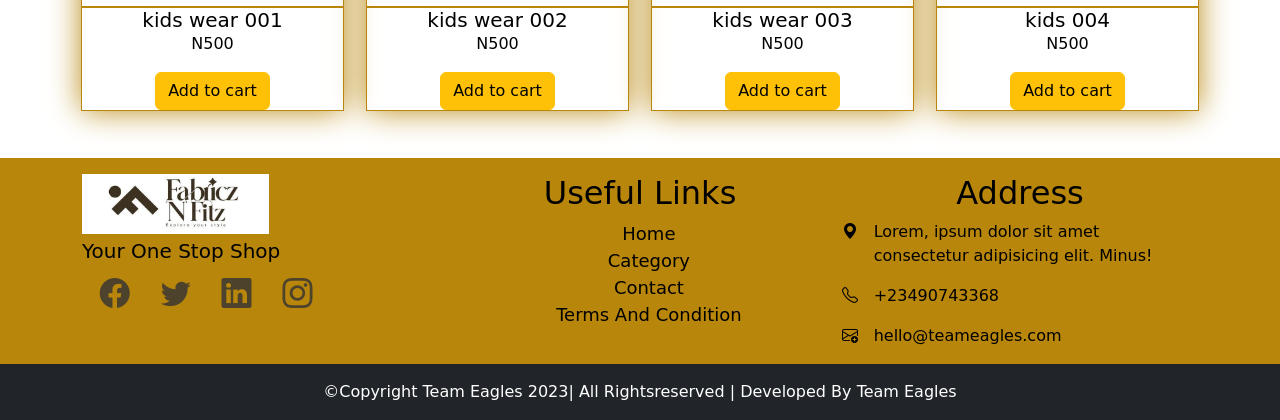
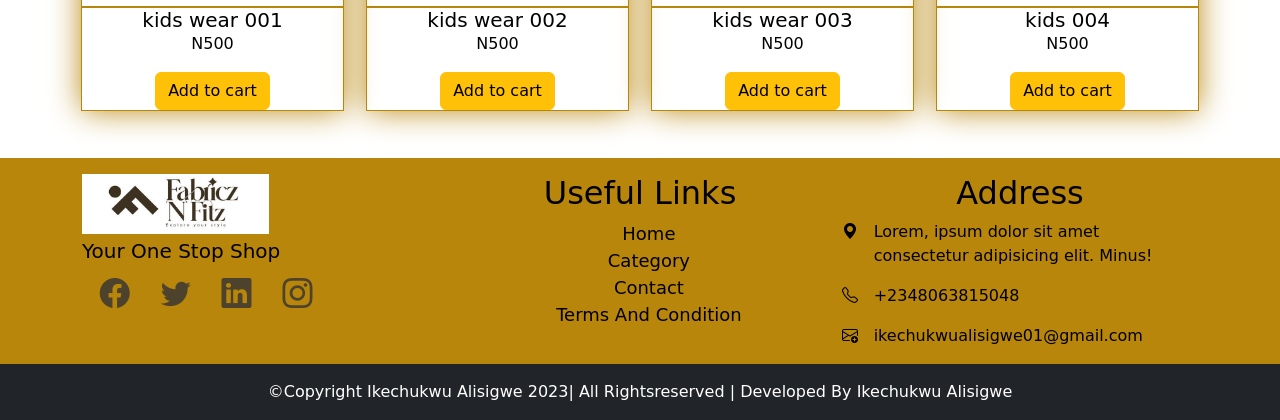
Before and after one commit to ikeali/eagles, a Django app: page /category/3 in a window 1280 px wide. Shown: the part 785-1205 px from the top of the page. Run offline with Django 4.2, Linux system fonts and the light colour scheme; data comes from the database, SQL or seed files in the repository; some web fonts are replaced; grey boxes are pictures that could not be loaded.

Commit message:
Update footer.html

```diff
--- a/main/templates/footer.html
+++ b/main/templates/footer.html
@@ -35,7 +35,7 @@
               <i class="bi bi-telephone"></i>
             </div>
             <div class="col-11">
-              <p>+23490743368</p>
+              <p>+2348063815048</p>
             </div>
           </div>
           <div class="row">
@@ -43,7 +43,7 @@
               <i class="bi bi-envelope-plus"></i>
             </div>
             <div class="col-11">
-              <p>hello@teameagles.com</p>
+              <p>ikechukwualisigwe01@gmail.com</p>
             </div>
           </div>
         </div>
@@ -51,7 +51,7 @@
     </div>
     <div class="container-fluid">
       <div class="row bg-dark">
-        <p class="text-white text-center text-capitalize pt-3">&copy;copyright team eagles 2023| all rightsreserved | developed by team eagles</p>
+        <p class="text-white text-center text-capitalize pt-3">&copy;copyright Ikechukwu Alisigwe 2023| all rightsreserved | developed by Ikechukwu Alisigwe</p>
       </div>
     </div>
 
```
